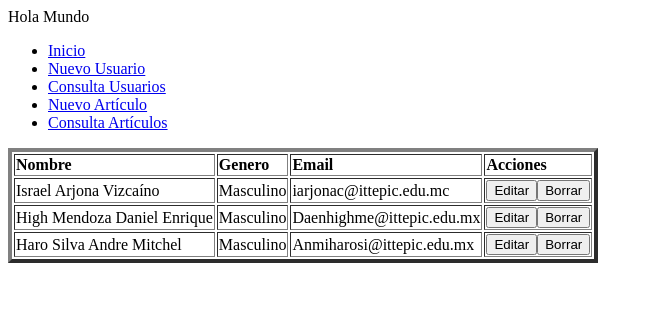
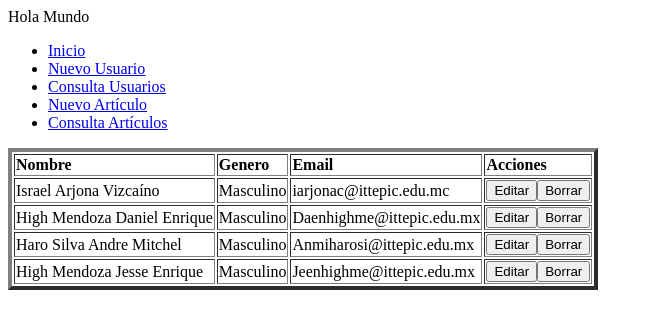
Before and after one commit to DAH20203/git-eje01, a plain HTML site: page consultausuarios.html in a window 1280 px wide. Shown: the whole page, without its empty margins (0-653 px from the left). Drawn offline with Linux system fonts and the light colour scheme.

Commit message:
commit 2 de Consuta Usuarios

```diff
--- a/consultausuarios.html
+++ b/consultausuarios.html
@@ -40,6 +40,12 @@
       <td>Anmiharosi@ittepic.edu.mx</td>
       <td><input type="submit" value="Editar"><input type="submit" value="Borrar"></td>
     </tr>
+    <tr>
+        <td>High Mendoza Jesse Enrique</td>
+        <td>Masculino</td>
+        <td>Jeenhighme@ittepic.edu.mx</td>
+        <td><input type="submit" value="Editar"><input type="submit" value="Borrar"></td>
+      </tr>
     </table>
 
     </BODY>
```
